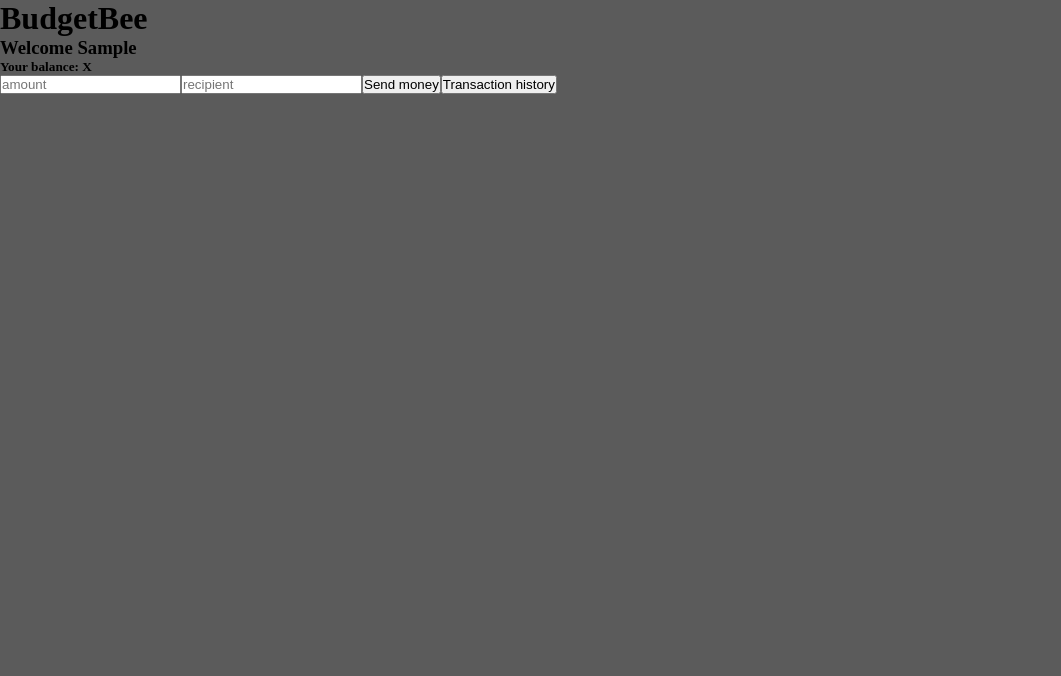
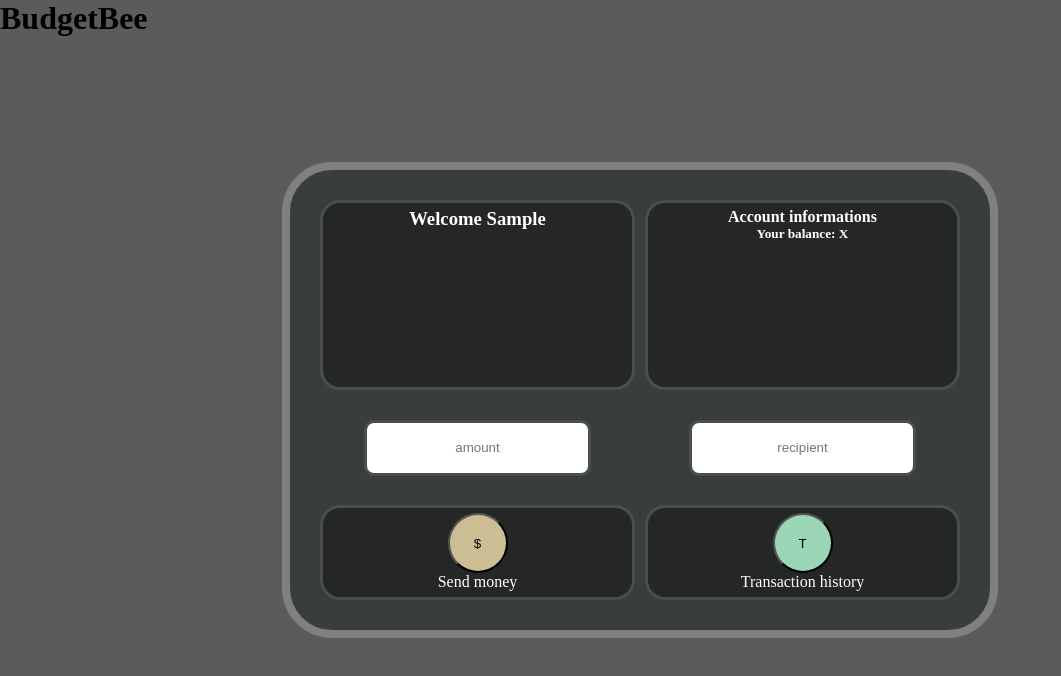
Before and after one commit to asim1799/my-react-projects, a React (Vite) app in the folder 02-budget-bee/: page / in a window 1280 px wide. Both pictures are taken after typing "Sample", "name@example.com", "Sample" into the empty fields and a click on the button "Sign in". Shown: the top 676 px of the page, without its empty margins (0-1061 px from the left). Built offline with nearby package versions, Linux system fonts and the light colour scheme.

Commit message:
Styled home screen

```diff
--- a/02-budget-bee/src/components/Home.jsx
+++ b/02-budget-bee/src/components/Home.jsx
@@ -1,13 +1,71 @@
+import styled from "styled-components";
+
+const StyledWelcomeScreen = styled.div`
+  position: absolute;
+  top: 50%;
+  left: 50%;
+  transform: translate(-50%, -50%);
+  display: grid;
+  gap: 10px;
+  width: 50vw;
+  height: 50vh;
+  color: #fff;
+  background-color: #383d3d;
+  text-align: center;
+  border: 8px solid gray;
+  border-radius: 50px;
+  grid-template-columns: 1fr 1fr;
+  grid-template-rows: 2fr 1fr 1fr;
+  padding: 30px;
+  div {
+    background-color: #252626;
+    border: 3px solid #4b4e4e;
+    border-radius: 20px;
+    padding: 5px;
+  }
+`;
+const StyledInput = styled.input`
+  height: 50px;
+  width: 70%;
+  text-align: center;
+  border: 3px solid #4b4e4e;
+  border-radius: 10px;
+  align-self: center;
+  justify-self: center;
+`;
+const StyledSendButton = styled.button`
+  height: 60px;
+  width: 60px;
+  border-radius: 50%;
+  background-color: #cdbd95;
+`;
+const StyledTransactionsButton = styled.button`
+  height: 60px;
+  width: 60px;
+  border-radius: 50%;
+  background-color: #9bd7b7;
+`;
 function Home({ user }) {
   return (
-    <div>
-      <h3>Welcome {user.username}</h3>
-      <h5>Your balance: X</h5>
-      <input placeholder="amount" />
-      <input placeholder="recipient" />
-      <button>Send money</button>
-      <button>Transaction history</button>
-    </div>
+    <StyledWelcomeScreen>
+      <div>
+        <h3>Welcome {user.username}</h3>
+      </div>
+      <div className="account-info">
+        <h4>Account informations</h4>
+        <h5>Your balance: X</h5>
+      </div>
+      <StyledInput placeholder="amount" />
+      <StyledInput placeholder="recipient" />
+      <div>
+        <StyledSendButton>$</StyledSendButton>
+        <p>Send money</p>
+      </div>
+      <div>
+        <StyledTransactionsButton>T</StyledTransactionsButton>
+        <p>Transaction history</p>
+      </div>
+    </StyledWelcomeScreen>
   );
 }
 
```
